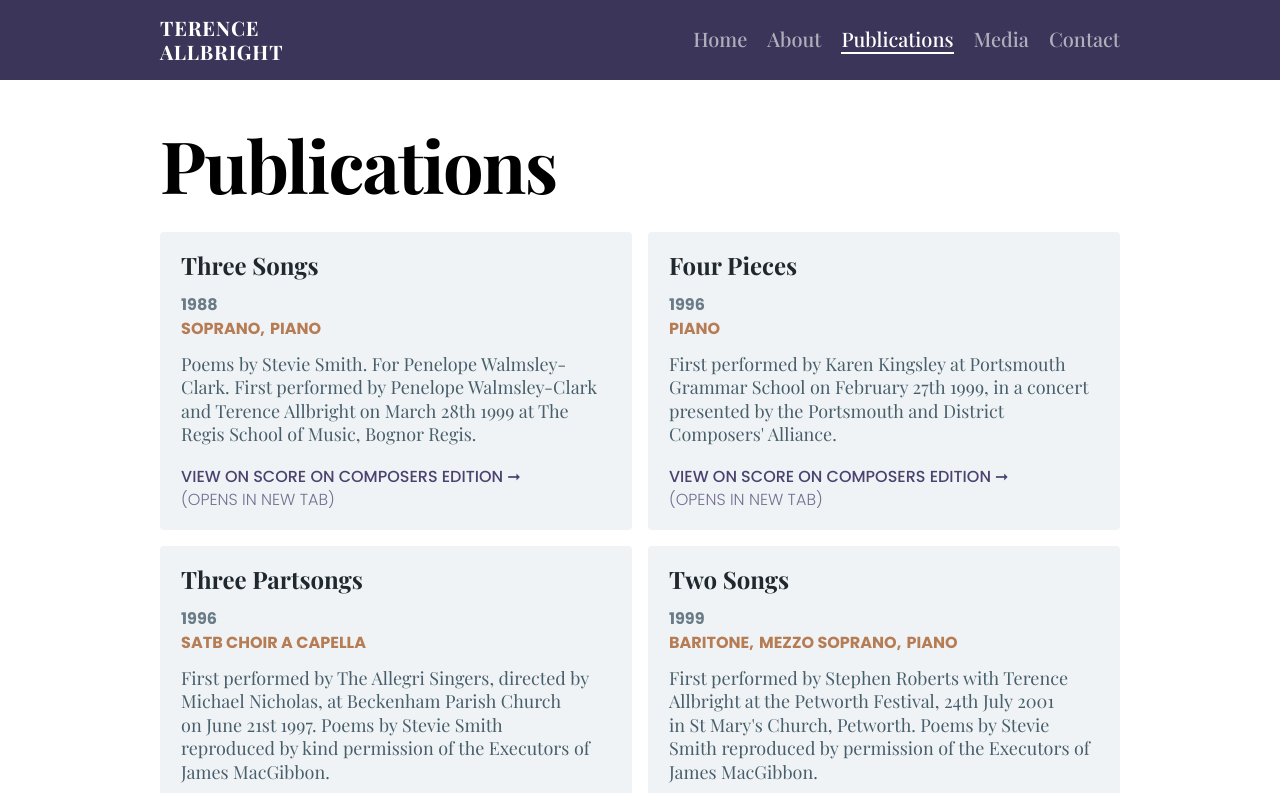
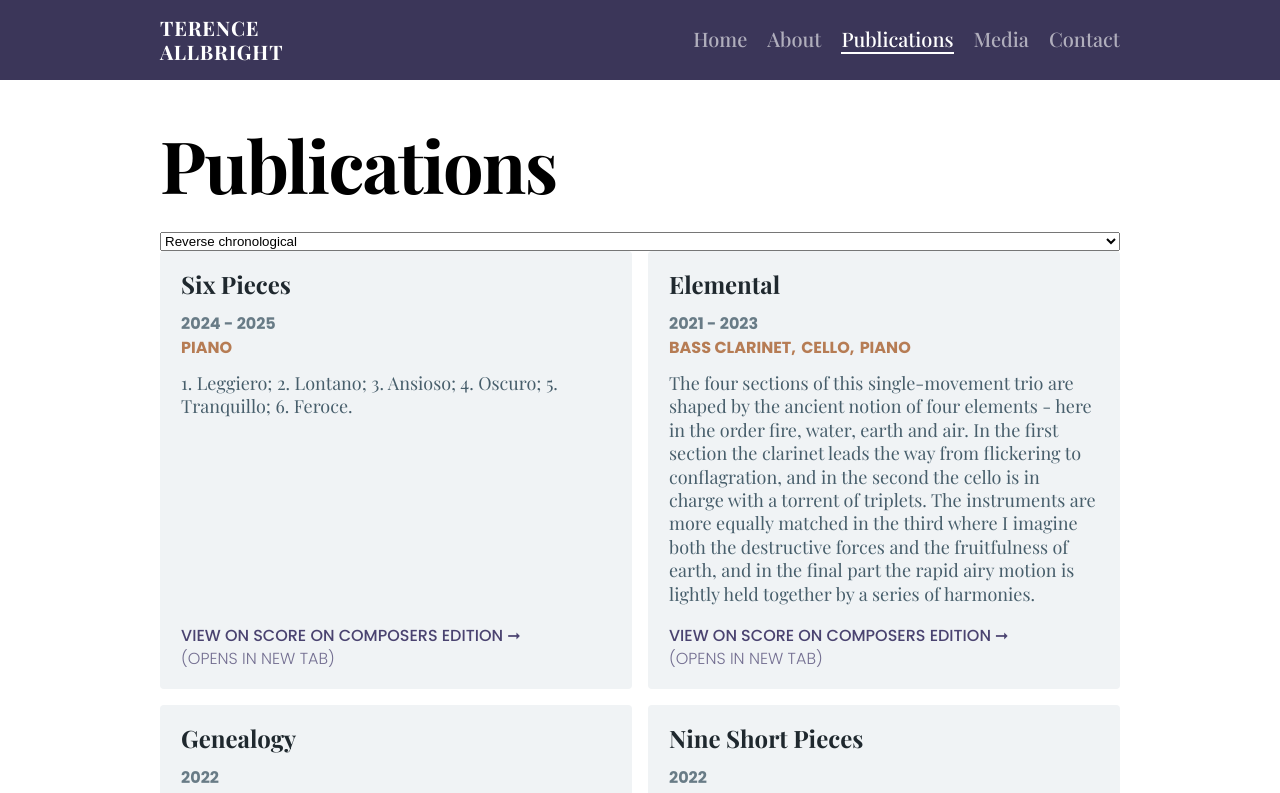
Before and after one commit to Black-and-White-Web-Development/terence-allbright-composer, a React (Vite) app: page /publications in a window 1280 px wide. Shown: the top 793 px of the page. Built offline with nearby package versions, Linux system fonts and the light colour scheme; a web font is replaced by a local one.

Commit message:
Feat: publications can be sorted chronologically or alphabetically

```diff
--- a/src/pages/Publications.jsx
+++ b/src/pages/Publications.jsx
@@ -1,9 +1,26 @@
+import { useState } from "react";
 import Publication from "../components/Publication/Publication";
 import pubsData from "/src/data/publications.json";
 import "./Publications.scss";
 
 const Publications = function () {
-	const pubsElements = pubsData.map(pub => (
+	const [sortType, setSortType] = useState("year-desc");
+
+	const extractYear = yearStr => {
+		const matches = yearStr.match(/\d{4}/g);
+		return matches ? parseInt(matches[matches.length - 1], 10) : 0;
+	};
+
+	const sortStrategies = {
+		"year-asc": (a, b) => extractYear(a.year) - extractYear(b.year),
+		"year-desc": (a, b) => extractYear(b.year) - extractYear(a.year),
+		"title-asc": (a, b) => a.title.localeCompare(b.title),
+		"title-desc": (a, b) => b.title.localeCompare(a.title),
+	};
+
+	const sortedPubs = [...pubsData].sort(sortStrategies[sortType] || (() => 0));
+
+	const pubsElements = sortedPubs.map(pub => (
 		<Publication
 			key={pub.id}
 			title={pub.title}
@@ -17,7 +34,17 @@ const Publications = function () {
 	return (
 		<section className="publications fb-col-wrapper">
 			<h1 className="publications__heading">Publications</h1>
-			<div className="publications__sorter"></div>
+			<select
+				className="publications__sort"
+				value={sortType}
+				onChange={e => setSortType(e.target.value)}
+			>
+				<option value="year-asc">Chronological</option>
+				<option value="year-desc">Reverse chronological</option>
+				<option value="title-asc">Alphabetical</option>
+				<option value="title-desc">Reverse alphabetical</option>
+			</select>
+
 			<div className="publications__publications">{pubsElements}</div>
 		</section>
 	);
```
